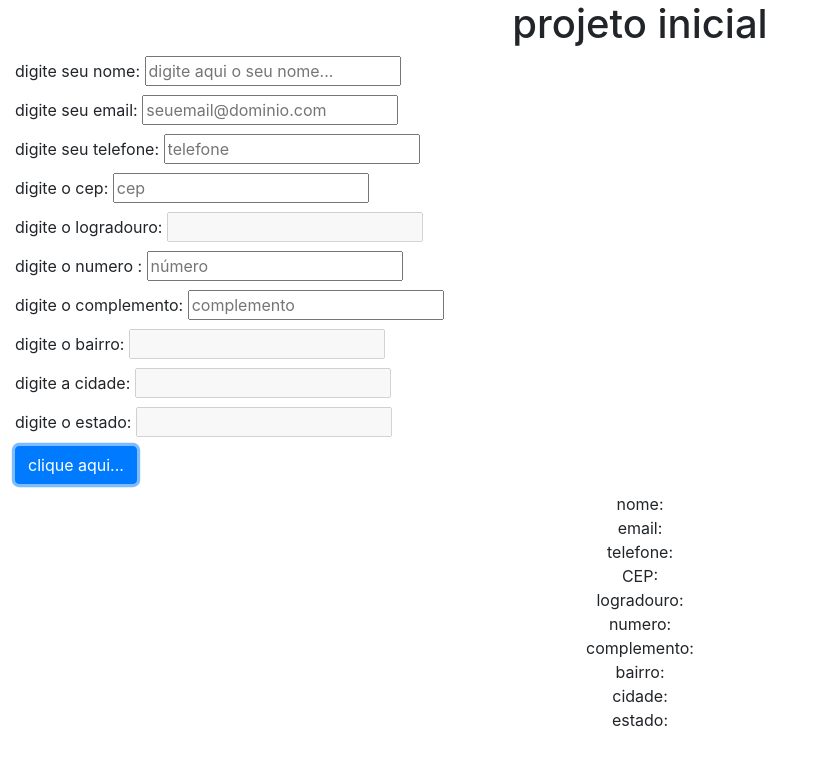
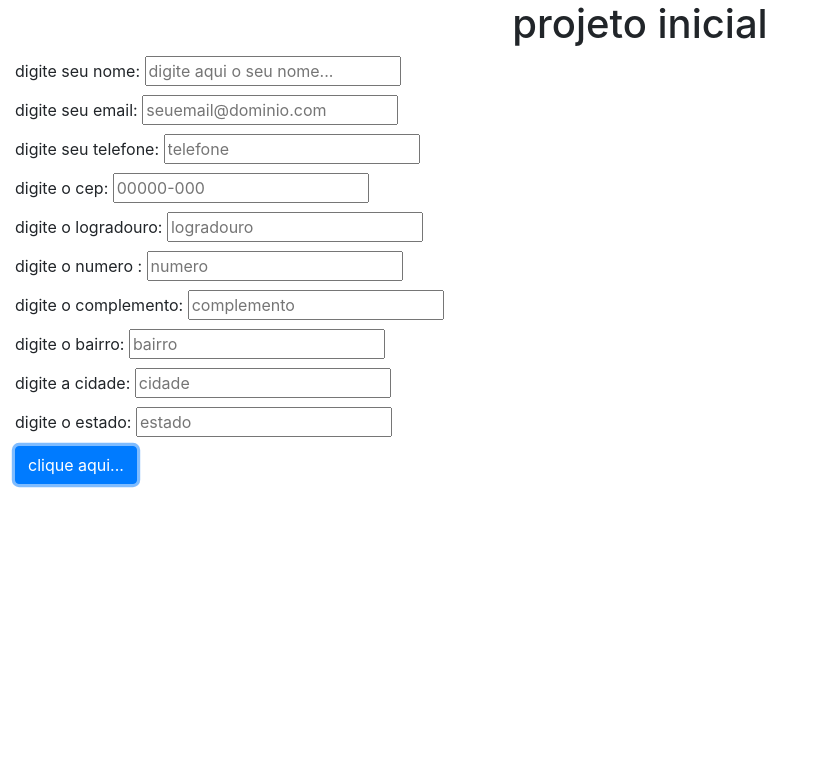
Before and after one commit to Emmanuelleolivei/projeto-inicial, a plain HTML site: page index.html in a window 1280 px wide. Both pictures are taken after a click on the button "clique aqui...". Shown: the whole page, without its empty margins (0-817 px from the left). Drawn offline with nearby package versions, Linux system fonts and the light colour scheme; no server answers.

Commit message:
limitar os numeros do cep

```diff
--- a/index.html
+++ b/index.html
@@ -33,19 +33,19 @@
               <div class="mb-1">
                 <label for="cep">digite o cep:</label>
                 <input type="text" id ="cep"
-                placeholder="cep">
+                placeholder="00000-000" maxlength="8">
               </div>
 
               <div class="mb-1">
                 <label for="logradouro">digite o logradouro:</label>
                 <input type="text" id ="logradouro"
-                placeholder=""disabled>
+                placeholder="logradouro">
               </div>
 
               <div class="mb-1">
                 <label for="numero">digite o numero :</label>
                 <input type="text" id ="numero"
-                placeholder="número">
+                placeholder="numero">
               </div>
 
               <div class="mb-1">
@@ -56,19 +56,19 @@
               <div class="mb-1">
                 <label for="bairro">digite o bairro:</label>
                 <input type="text" id ="bairro"
-                placeholder=""disabled>
+                placeholder="bairro">
               </div>
 
               <div class="mb-1">
                 <label for="cidade">digite a cidade:</label>
                 <input type="text" id ="cidade"
-                placeholder=""disabled>
+                placeholder="cidade">
               </div>
 
               <div class="mb-1">
                 <label for="estado">digite o estado:</label>
                 <input type="text" id ="estado"
-                placeholder=""disabled>
+                placeholder="estado">
               </div>
 
                 <input type = "button" id = "botao"
--- a/scripts.js
+++ b/scripts.js
@@ -30,6 +30,15 @@ function alertar (event){
    // alert(este numero é par!");
    // }
 
+   //validação dos dados
+   if(cep.value.length < 8){
+      alert('entre com um cep valido!');
+      return;
+   }
+
+   //formartar os dados
+   cep.value = cep.value.replace('-', '');
+
  const url = `https://viacep.com.br/ws/${cep.value}/json`;
 
 
@@ -45,12 +54,15 @@ function alertar (event){
       estado.value = dadosDoEndereço.uf;
       complemento.value = dadosDoEndereço.complemento;
 
+      saidadedados(); //chamada da função
    }
 )
 .catch(function(e){
    alert(e.message());
 });
 
+}
+function saidadedados(){
 
    saida.innerText = "nome: " + nome.value +
    "\n email: " + email.value +
@@ -62,10 +74,4 @@ function alertar (event){
    "\n bairro: " + bairro.value +
    "\n cidade: " + cidade.value +
    "\n estado: " + estado.value;
-
-
-
-
-
-
 }
```
Lines whose indentation alone changed are shown as unchanged.
